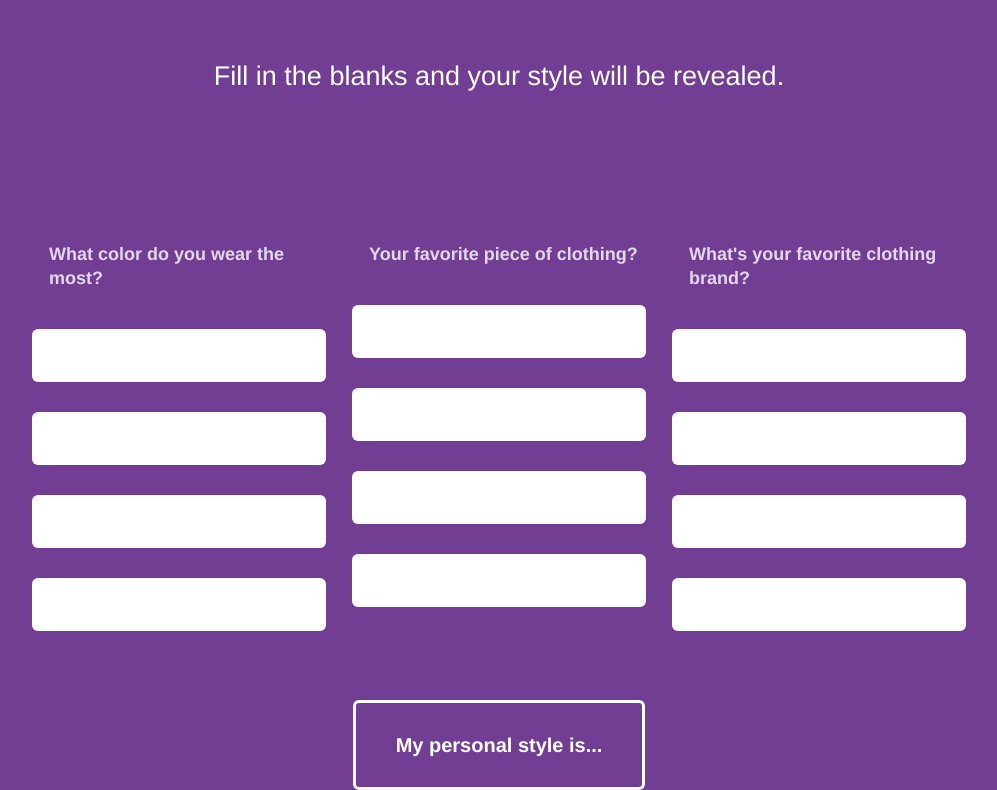
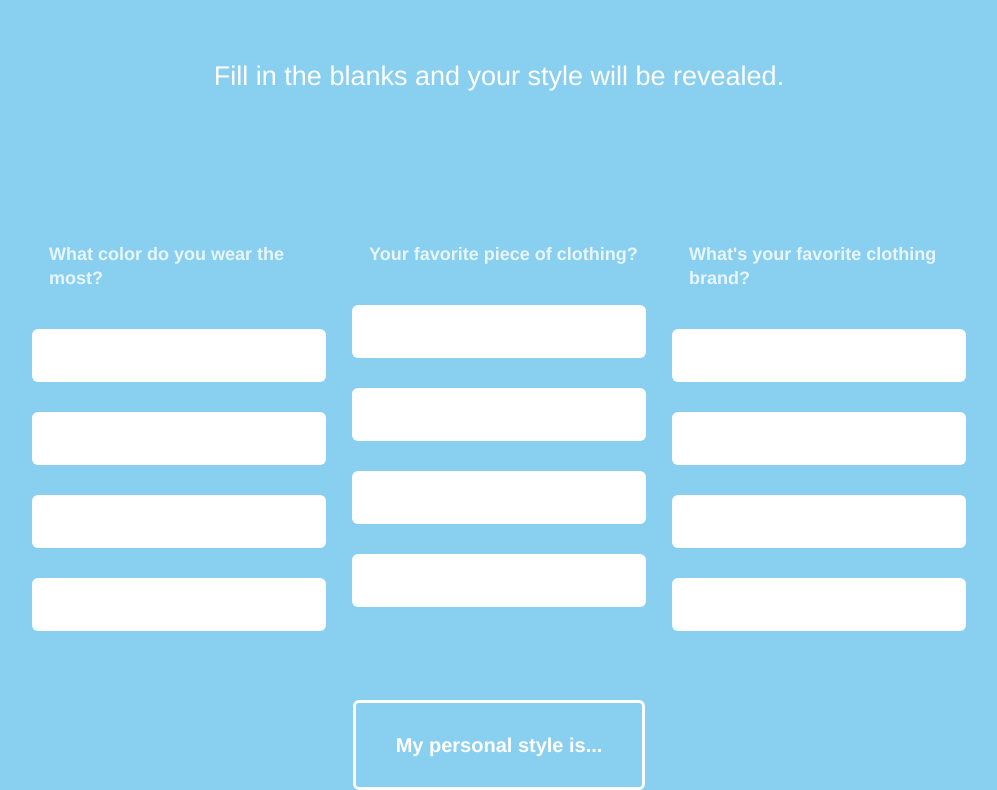
Before and after one commit to bdominguez56/MASH-Game, a plain HTML site: page index.html in a window 1280 px wide. Shown: the part 151-941 px from the top of the page, without its empty margins (141-1138 px from the left). Drawn offline with Linux system fonts and the light colour scheme.

Commit message:
background body color chgange

```diff
--- a/style.css
+++ b/style.css
@@ -1,6 +1,6 @@
 /* Body styling */
 body {
-  background: #713e94;
+  background: #89CFF0;
   color: #fff;
   font-family: Helvetica, Arial;
   font-size: 27px;
```
